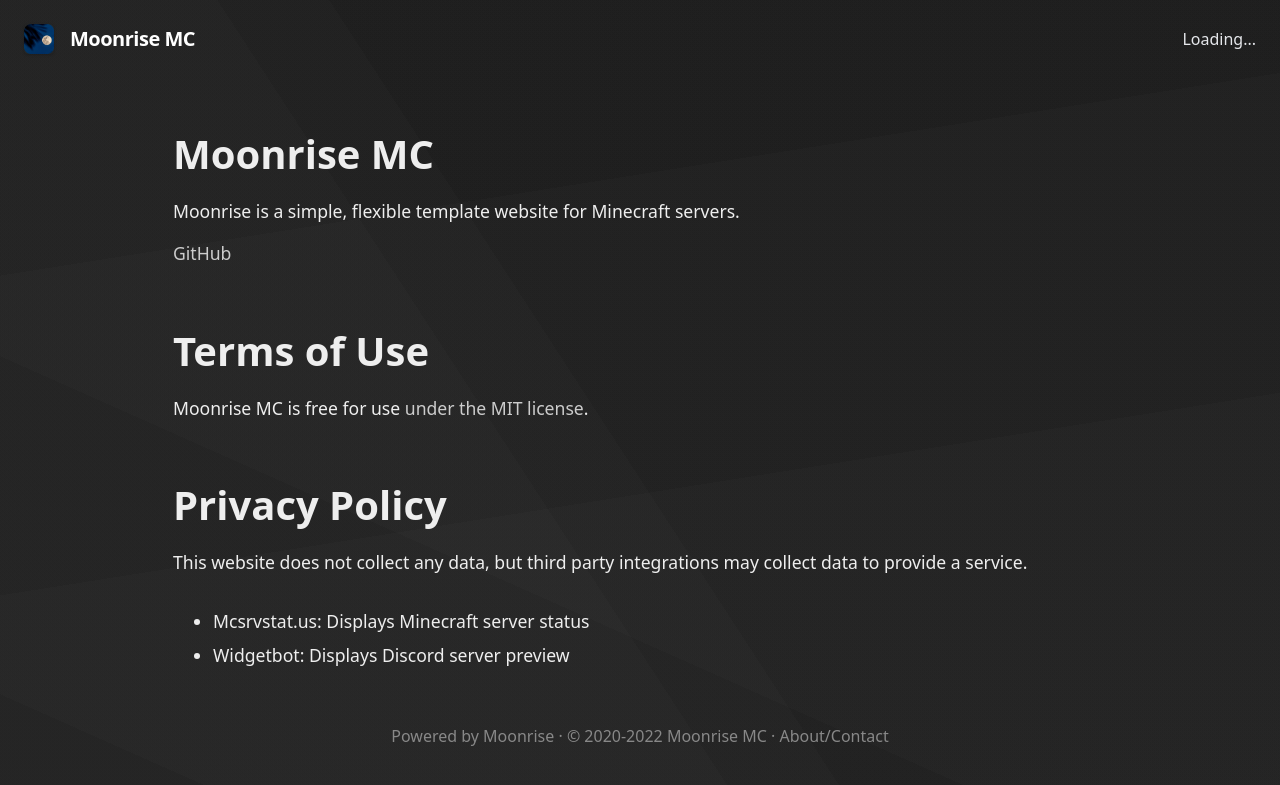
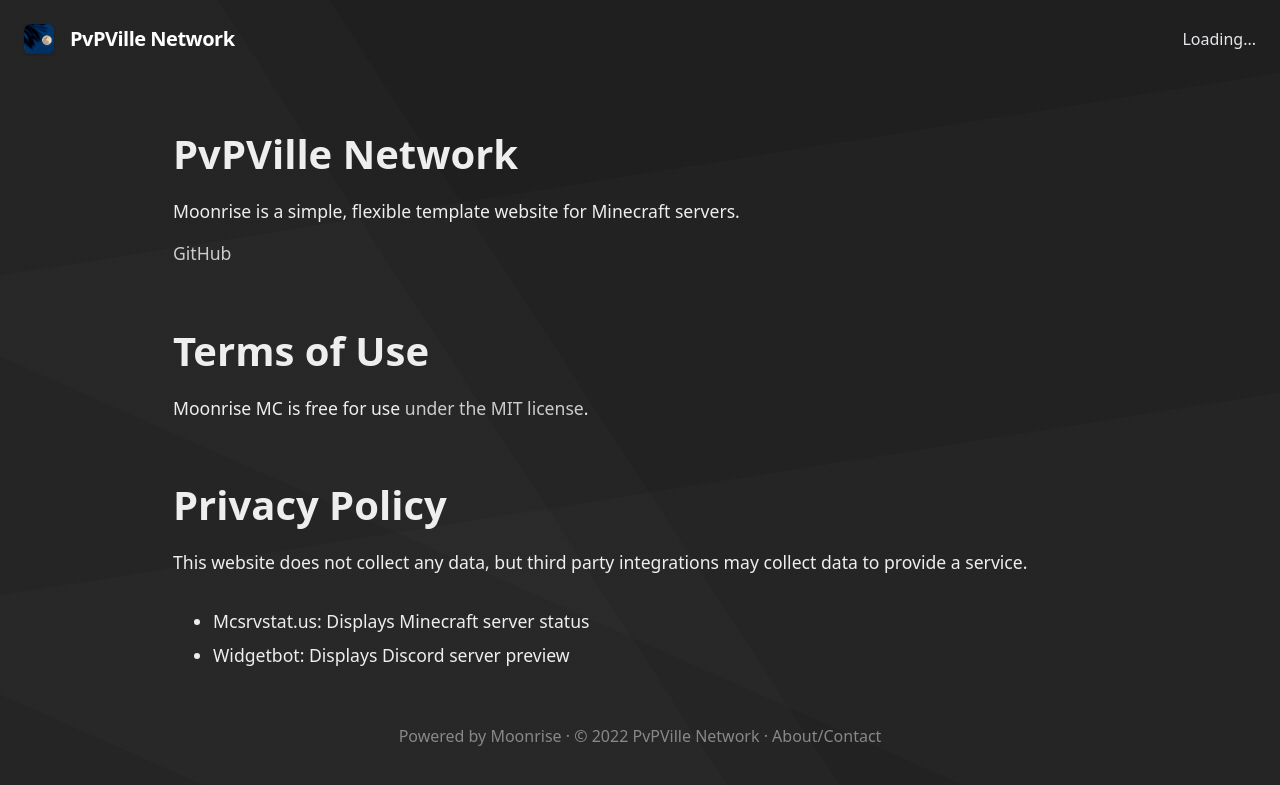
Before and after one commit to DaddySuff/ville.github.io, a Jekyll site: the page built from docs/about.md, in a window 1280 px wide. Shown: the top 785 px of the page. Built offline with Jekyll 4.4.1, drawn with Linux system fonts in a browser that asks for light colours; our own code applies the rules of GitHub Pages for plain Markdown files; part of the change alters nothing that is shown.

Commit message:
Update _config.yml

```diff
--- a/docs/_config.yml
+++ b/docs/_config.yml
@@ -1,26 +1,26 @@
 # Set this website's info
 # Change "coffeebank" to your GitHub username
 # Change "moonrise" to your repository name
-url: "https://coffeebank.github.io"
-baseurl: "/moonrise"
+url: "https://daddysuff.github.io"
+baseurl: "/ville.github.io"
 siteIcon: /media/android-chrome-192x192.png
-siteYear: 2020
+siteYear: 2022
 siteFooterlink: /about
 showinSearchEngines: true
 # googleAnalyticsID: (uncomment to use)
 
 
 # Set basic server info
-serverName: Moonrise MC
-serverDescription: A Minecraft server where we have lots of fun!
-serverIP: 31.41.59.26:5358
+serverName: PvPVille Network
+serverDescription: A Minecraft Practice PvP server for premium and cracked players.
+serverIP: 172.65.196.232:25565
 useBedrockForOnlineStatus: false
 
 
 # Discord information
-discordInvite: https://discord.gg/minecraft
-discordServerID: 299881420891881473
-discordChannelID: 450428756855750666
+discordInvite: https://discord.gg/PXcMNkgquQ
+discordServerID: 940394673623679005
+discordChannelID: 982044526988365844
 
 
 # # Navbar Links at the top of the page (uncomment "siteNav" to use)
```
